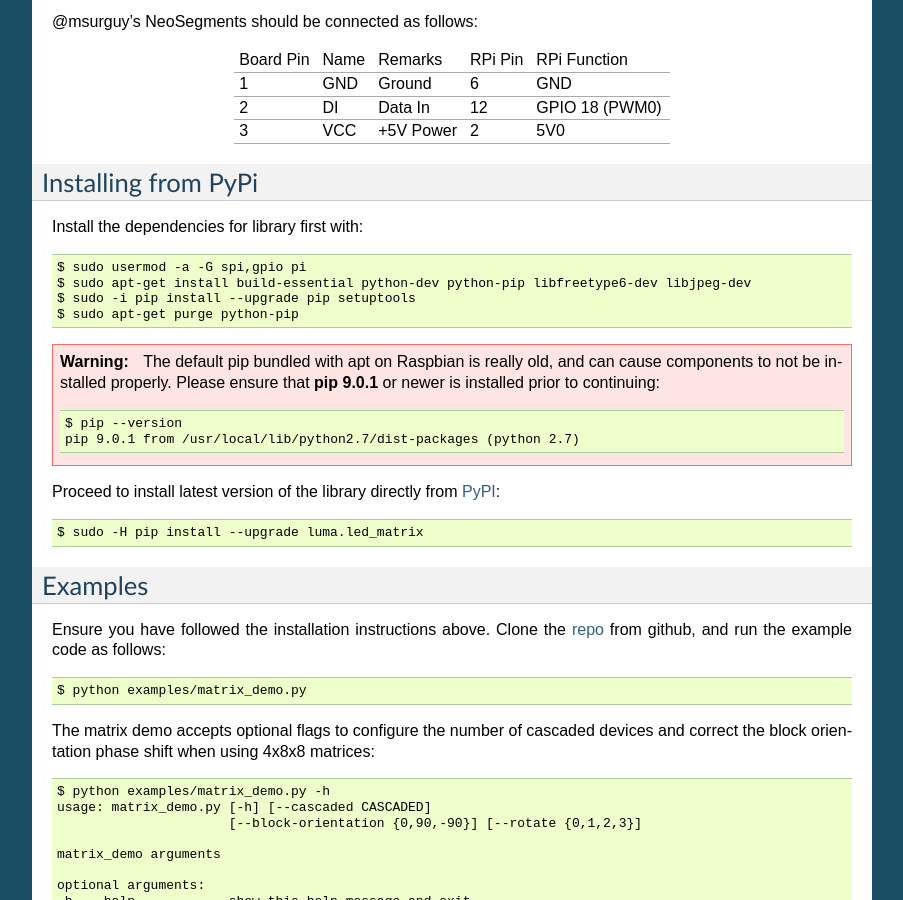
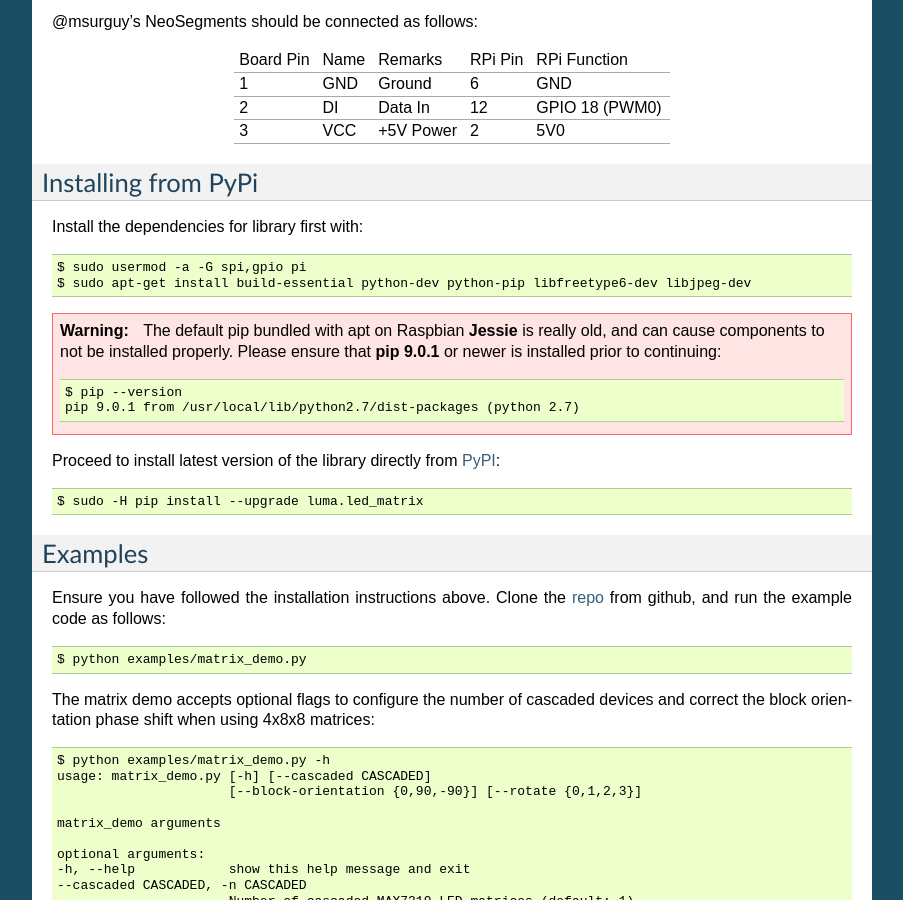
Before and after one commit to rm-hull/luma.led_matrix, a Sphinx documentation site: the page built from doc/install.rst, in a window 1280 px wide and 900 px high, scrolled down 2341 px. Shown: the whole window, without its empty margins (198-1101 px from the left). Built offline with Sphinx 7.4.7, drawn with Linux system fonts in a browser that asks for light colours; the version number could not be read and is left out.

Commit message:
update pip instructions for raspbian stretch (#147)

```diff
--- a/doc/install.rst
+++ b/doc/install.rst
@@ -110,10 +110,8 @@ Install the dependencies for library first with::
 
   $ sudo usermod -a -G spi,gpio pi
   $ sudo apt-get install build-essential python-dev python-pip libfreetype6-dev libjpeg-dev
-  $ sudo -i pip install --upgrade pip setuptools
-  $ sudo apt-get purge python-pip
 
-.. warning:: The default pip bundled with apt on Raspbian is really old, and can
+.. warning:: The default pip bundled with apt on Raspbian **Jessie** is really old, and can
    cause components to not be installed properly. Please ensure that **pip 9.0.1**
    or newer is installed prior to continuing::
 
```
